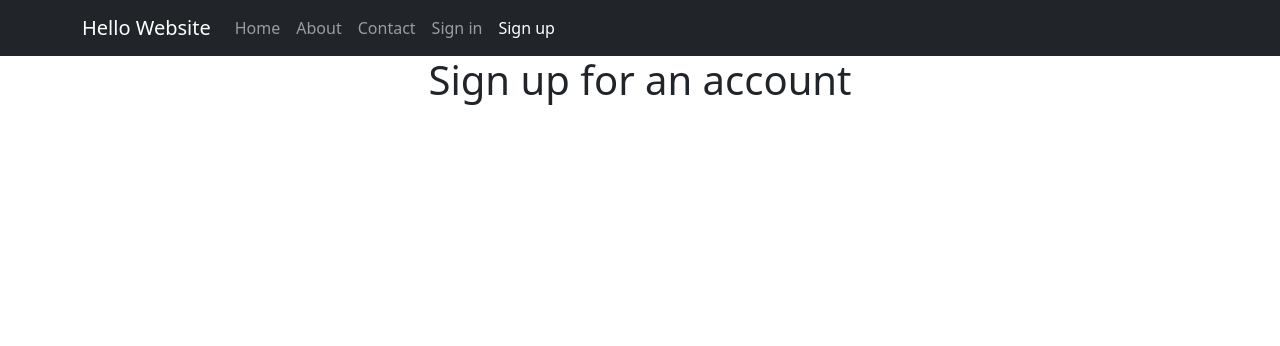
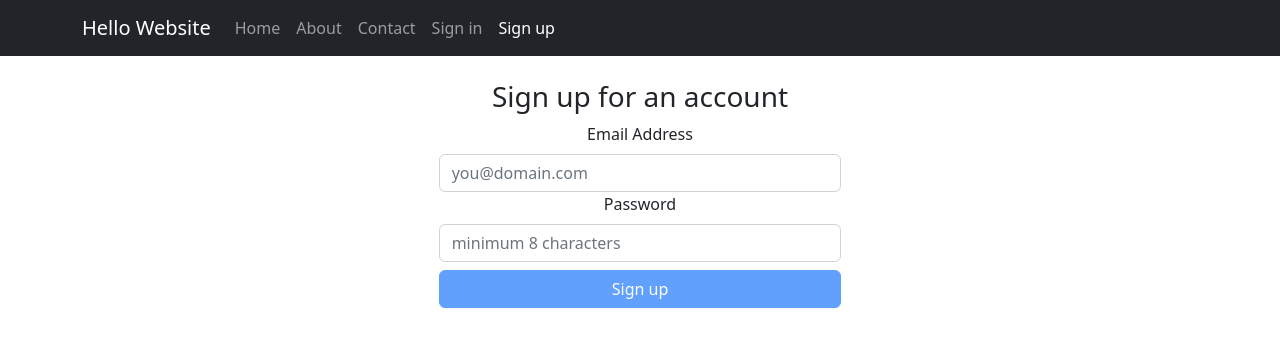
Before and after one commit to Kimriyeon/FirebaseClassProject, a React (Create React App) app: page /signup in a window 1280 px wide. Shown: the top 346 px of the page. Built offline with nearby package versions, Linux system fonts and the light colour scheme.

Commit message:
add a signup form and context for auth

```diff
--- a/src/App.js
+++ b/src/App.js
@@ -1,5 +1,6 @@
 import { firebaseConfig } from "./config/Config";
 import { initializeApp } from "firebase/app";
+import { getAuth, createUserWithEmailAndPassword } from "firebase/auth";
 import { useState } from "react";
 
 import './App.css';
@@ -16,6 +17,7 @@ import { Routes, Route } from "react-router-dom";
 import { NavContext } from "./contexts/NavContext";
 
 const FirebaseApp = initializeApp(firebaseConfig);
+const FirebaseAuth = getAuth(FirebaseApp);
 
 const NavRoutes = [
   { name: "Home", goto: "/" },
--- /dev/null
+++ b/src/contexts/AuthContext.js
@@ -0,0 +1,3 @@
+import { createContext } from "react";
+
+export const AuthContext = createContext()
--- a/src/pages/Signup.js
+++ b/src/pages/Signup.js
@@ -1,7 +1,66 @@
+import Form from "react-bootstrap/Form";
+import Container from "react-bootstrap/Container";
+import Row from "react-bootstrap/Row";
+import Col from "react-bootstrap/Col"
+import Button from "react-bootstrap/Button";
+
+import { useState, useEffect } from "react";
+
 export function Signup(props) {
+    const [email, setEmail] = useState("")
+    const [password, setPassword] = useState("")
+    const [validEmail, setValidEmail] = useState(false)
+    const [validPassword, setValidPassword] = useState(false)
+
+    useEffect(() => {
+        if (email.indexOf("@") > 0) {
+            setValidEmail(true)
+        } else {
+            setValidEmail(false)
+        }
+    }, [email]);
+
+    useEffect(() => {
+        if (password.length > 8) {
+            setValidPassword(true)
+        } else {
+            setValidPassword(false)
+        }
+    }, [password]);
+
     return (
-        <div>
-            <h1>Sign up for an account</h1>
-        </div>
+        <Container fluid className="mt-4">
+            <Row>
+                <Col md={{ span: 4, offset: 4 }}>
+                    <Form>
+                        <h3>Sign up for an account</h3>
+                        <Form.Group>
+                            <Form.Label>Email Address</Form.Label>
+                            <Form.Control
+                                type="email"
+                                placeholder="you@domain.com"
+                                onChange={({ target }) => setEmail(target.value)}
+                            />
+                        </Form.Group>
+                        <Form.Group>
+                            <Form.Label>Password</Form.Label>
+                            <Form.Control
+                                type="password"
+                                placeholder="minimum 8 characters"
+                                onChange={({ target }) => setPassword(target.value)}
+                            />
+                        </Form.Group>
+                        <Button
+                            ariant="primary"
+                            type="submit"
+                            className="my-2 w-100"
+                            disabled={(validEmail && validPassword) ? false : true}
+                        >
+                            Sign up
+                        </Button>
+                    </Form>
+                </Col>
+            </Row>
+        </Container >
     )
 }
```
Also changed, not shown: src/App.css (+12 -0 lines).
